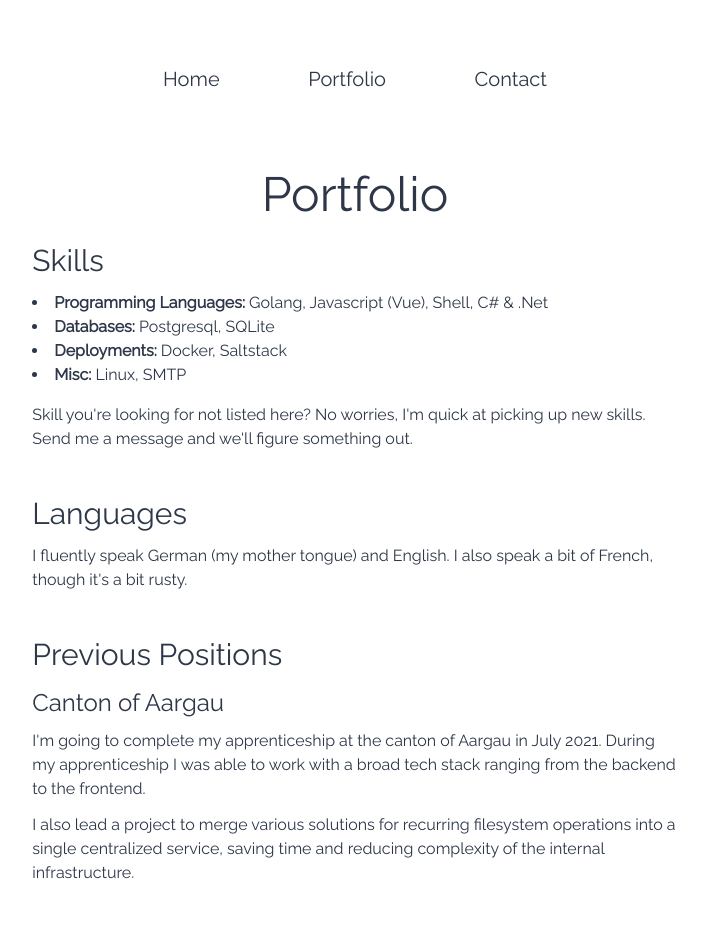
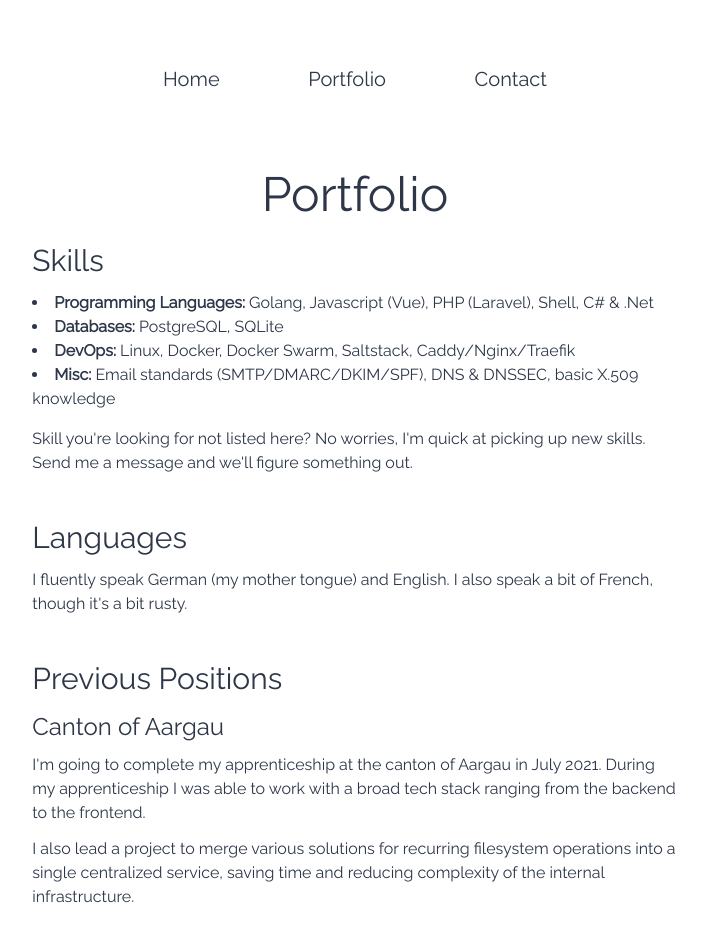
Before and after one commit to bn4t/benjaminnater.com, a Vue app: page /portfolio in a window 1280 px wide. Shown: the top 942 px of the page, without its empty margins (285-991 px from the left). Built offline with nearby package versions, Linux system fonts and the light colour scheme.

Commit message:
Update Portfolio.vue

```diff
--- a/src/views/Portfolio.vue
+++ b/src/views/Portfolio.vue
@@ -3,10 +3,10 @@
     <h1 class="text-5xl text-center mb-2">Portfolio</h1>
     <h2 class="text-3xl mb-2">Skills</h2>
     <ul class="list-disc list-inside mb-4">
-      <li><span class="font-semibold">Programming Languages:</span> Golang, Javascript (Vue), Shell, C# & .Net</li>
-      <li><span class="font-semibold">Databases:</span> Postgresql, SQLite</li>
-      <li><span class="font-semibold">Deployments:</span> Docker, Saltstack</li>
-      <li><span class="font-semibold">Misc:</span> Linux, SMTP</li>
+      <li><span class="font-semibold">Programming Languages:</span> Golang, Javascript (Vue), PHP (Laravel), Shell, C# & .Net</li>
+      <li><span class="font-semibold">Databases:</span> PostgreSQL, SQLite</li>
+      <li><span class="font-semibold">DevOps:</span> Linux, Docker, Docker Swarm, Saltstack, Caddy/Nginx/Traefik</li>
+      <li><span class="font-semibold">Misc:</span> Email standards (SMTP/DMARC/DKIM/SPF), DNS & DNSSEC, basic X.509 knowledge</li>
     </ul>
     <p>
       Skill you're looking for not listed here? No worries, I'm quick at picking up new skills. Send me a message and
```
